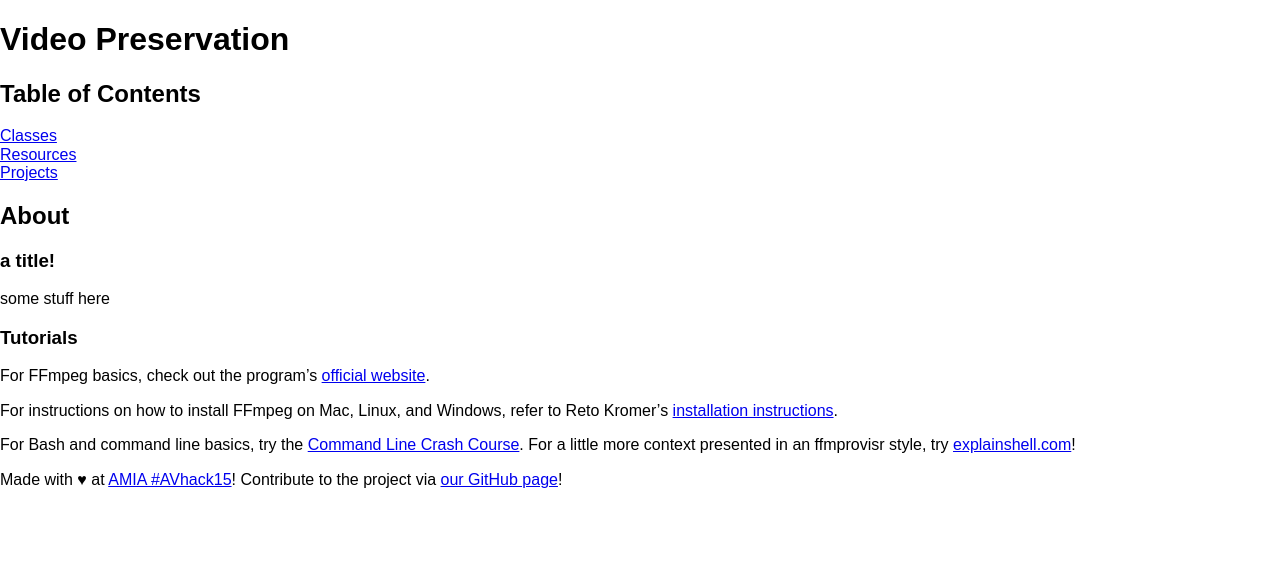
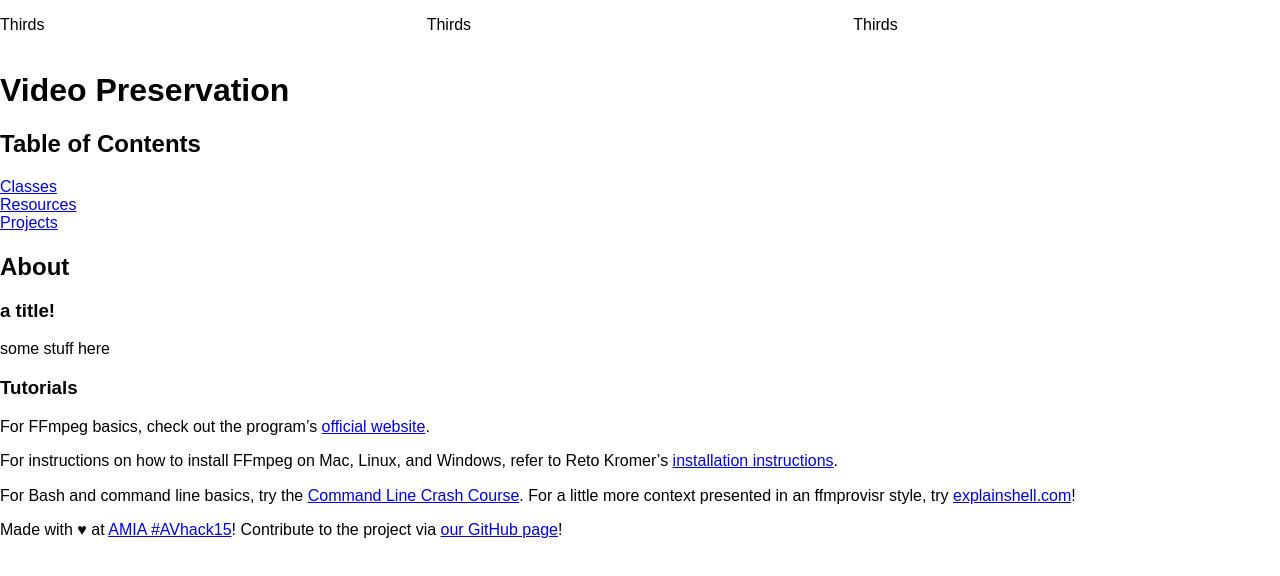
Before and after one commit to VidPrez/vidprez.github.io, a plain HTML site: page index.html in a window 1280 px wide. Drawn offline with nearby package versions, Linux system fonts and the light colour scheme.

Commit message:
Update index.html

```diff
--- a/index.html
+++ b/index.html
@@ -2,10 +2,17 @@
 <html lang="en">
 <head>
   <title>Video Preservation</title>
-  <meta name="viewport" content="text/html, width=device-width, initial-scale=1">
+  <meta name="viewport" content="width=device-width, initial-scale=1">
   <meta charset="utf-8">
   <link rel="stylesheet" href="https://unpkg.com/purecss@2.0.3/build/pure-min.css" integrity="sha384-4ZPLezkTZTsojWFhpdFembdzFudphhoOzIunR1wH6g1WQDzCAiPvDyitaK67mp0+" crossorigin="anonymous">
+
 </head>
+
+  <div class="pure-g">
+    <div class="pure-u-1-3"><p>Thirds</p></div>
+    <div class="pure-u-1-3"><p>Thirds</p></div>
+    <div class="pure-u-1-3"><p>Thirds</p></div>
+</div>
 
 <body>
 <div class="grid">
```
